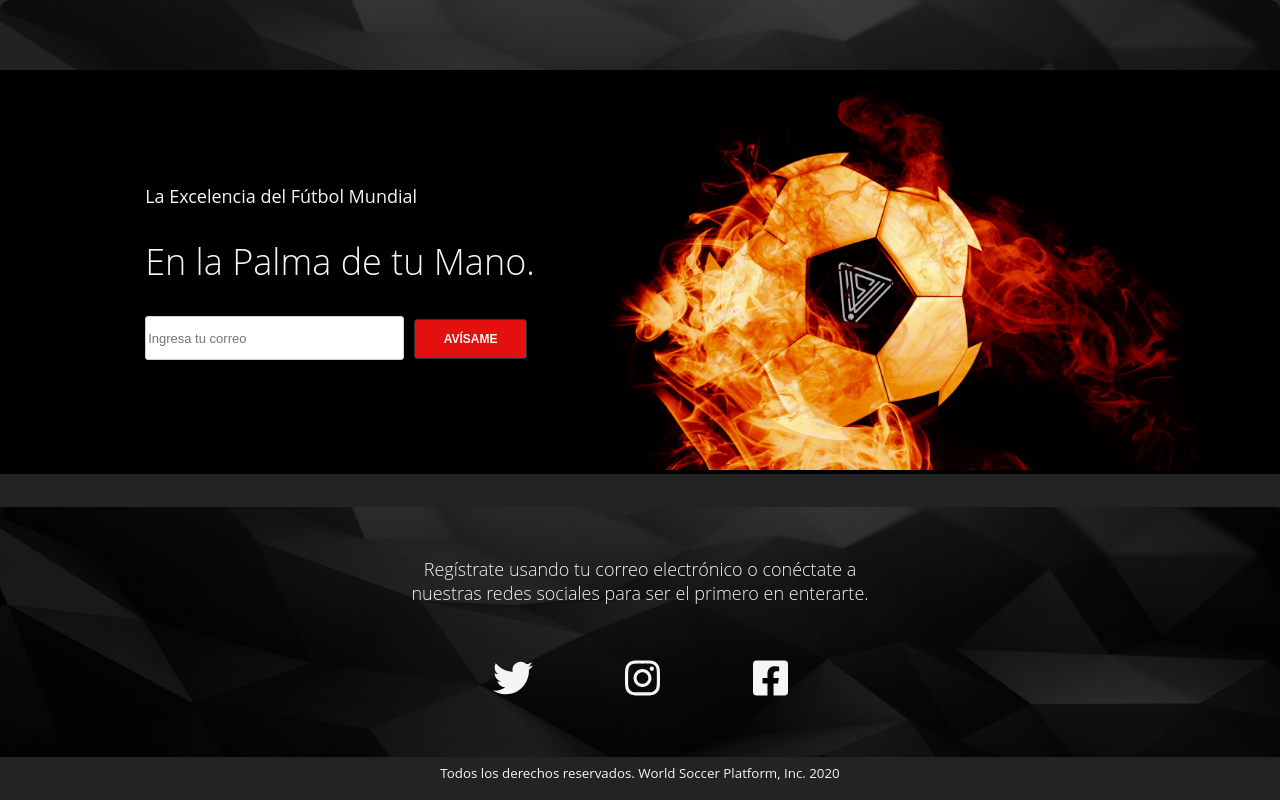
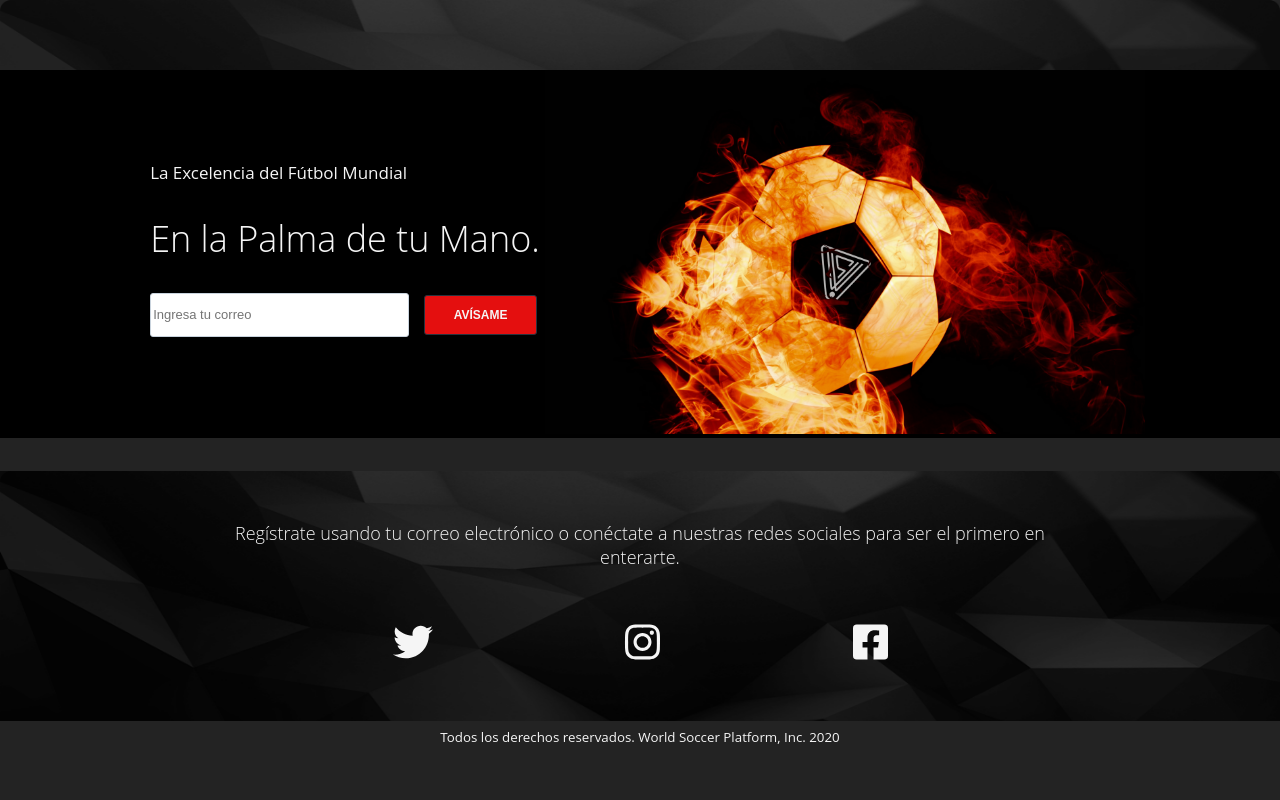
Before and after one commit to faustologic/wps-landing, a React (Create React App) app: page / in a window 1280 px wide. Built offline with nearby package versions, Linux system fonts and the light colour scheme; the HTML template or start-up script is replaced by a standard one.

Commit message:
Tablet and Desktop style on css

```diff
--- a/src/components/Content/content.css
+++ b/src/components/Content/content.css
@@ -3,7 +3,7 @@
   flex-direction: row;
   justify-content: center;
   align-items: center;
-  background-color: #000;
+  background-color: black;
 }
 
 .content__header {
@@ -59,7 +59,6 @@
   font-size: 18px;
   font-weight: lighter;
   text-align: center;
-  padding: 50px 400px 100px 400px;
 }
 
 .content__icons {
@@ -70,7 +69,6 @@
   text-align: center;
   cursor: pointer;
   font-size: 40px;
-  margin: -65px 400px 0 400px;
 }
 
 .content__allRights {
@@ -92,6 +90,7 @@
   .content__left {
     text-align: left;
     margin-top: 20px;
+    margin-left: 20px;
   }
   .content__left > h2 {
     margin-top: 5px;
@@ -142,3 +141,41 @@
     margin: -65px 150px 0 150px;
   }
 }
+
+/*--TABLET--*/
+@media only screen and (min-width: 600px) {
+  .content__left {
+    padding: 20px 5px;
+  }
+
+  .content__left > small {
+    margin: 0 10px;
+    font-size: 17px;
+  }
+
+  .content__left > h2 {
+    margin-left: 10px;
+  }
+
+  .content__img {
+    height: 100%;
+    width: 100%;
+  }
+
+  .content__footer > p {
+    padding: 50px 50px 100px 50px;
+  }
+  .content__icons {
+    margin: -65px 10px 0 10px;
+  }
+}
+
+@media only screen and (min-width: 768px) {
+  /*--DESKTOP---*/
+  .content__footer > p {
+    padding: 50px 200px 100px 200px;
+  }
+  .content__icons {
+    margin: -65px 200px 0 200px;
+  }
+}
--- a/src/components/Newsletter/newsletter.css
+++ b/src/components/Newsletter/newsletter.css
@@ -34,3 +34,27 @@
     display: none;
   }
 }
+
+/*--TABLET--*/
+@media only screen and (max-width: 768px) {
+  .newsletter__input {
+    margin-left: 10px;
+    margin-bottom: 10px;
+  }
+
+  .newsletter__btn {
+    margin-left: 10px;
+  }
+}
+
+@media only screen and (min-width: 768px) {
+  /*--DESKTOP---*/
+  .newsletter__input {
+    margin-left: 10px;
+    margin-bottom: 10px;
+  }
+
+  .newsletter__btn {
+    margin-left: 10px;
+  }
+}
--- a/src/components/Newsletter/newsletter.jsx
+++ b/src/components/Newsletter/newsletter.jsx
@@ -2,29 +2,31 @@ import React, { Component } from "react";
 import "./newsletter.css";
 
 class Newsletter extends Component {
-  constructor(props) {
-    super(props)
-    this.state = {
-      email: ''
-    }
-  }
+  state = {
+    email: "",
+  };
 
   handlerSendEmail = () => {
     console.log("Email Send!");
     const requestOptions = {
       method: "POST",
-      headers: { "Content-Type": "application/json", 'Access-Control-Allow-Origin': '*' },
+      headers: {
+        "Content-Type": "application/json",
+        "Access-Control-Allow-Origin": "*",
+      },
       body: JSON.stringify({ email: this.state.email }),
     };
-    fetch("http://localhost:3001/addNewSuscriber", requestOptions)
-      .then((response) => console.log(response.json()));
+    fetch(
+      "http://localhost:3001/addNewSuscriber",
+      requestOptions
+    ).then((response) => console.log(response.json()));
   };
 
-  setEmail(param) {
+  setEmail = (param) => {
     this.setState({
-      email: param
+      email: param,
     });
-  }
+  };
 
   render() {
     return (
@@ -34,7 +36,7 @@ class Newsletter extends Component {
             className="newsletter__input"
             text="email"
             value={this.state.email}
-            onChange={e => this.setEmail(e.target.value)}
+            onChange={(e) => this.setEmail(e.target.value)}
             placeholder="Ingresa tu correo"
             required
           />
--- a/src/components/NewsletterFooter/newsletterFooter.css
+++ b/src/components/NewsletterFooter/newsletterFooter.css
@@ -1,4 +1,10 @@
 @media only screen and (min-width: 792px) {
+  .newsletterFooter__form {
+    display: none;
+  }
+}
+
+@media only screen and (max-width: 792px) {
   .newsletterFooter__form {
     display: none;
   }
--- a/src/components/NewsletterFooter/newsletterFooter.jsx
+++ b/src/components/NewsletterFooter/newsletterFooter.jsx
@@ -2,16 +2,23 @@ import React, { Component } from "react";
 import "./newsletterFooter.css";
 
 class NewsletterFooter extends Component {
+  state = {
+    email: "",
+  };
   handlerSendEmail = () => {
     console.log("Email Send!");
     const requestOptions = {
       method: "POST",
       headers: { "Content-Type": "application/json" },
-      body: JSON.stringify({ title: "React POST Request Example" }),
+      body: JSON.stringify({ title: this.state.email }),
     };
-    fetch("https://jsonplaceholder.typicode.com/posts", requestOptions)
+    fetch("http://localhost:3001/addNewSuscriber", requestOptions)
       .then((response) => response.json())
       .then((data) => this.setState({ postId: data.id }));
+  };
+
+  setEmail = (param) => {
+    this.setState({ email: param });
   };
 
   render() {
@@ -21,6 +28,8 @@ class NewsletterFooter extends Component {
           <input
             className="newsletterFooter__input"
             text="email"
+            value={this.state.email}
+            onChange={(e) => this.setEmail(e.target.value)}
             placeholder="Ingresa tu correo"
             required
           />
```
